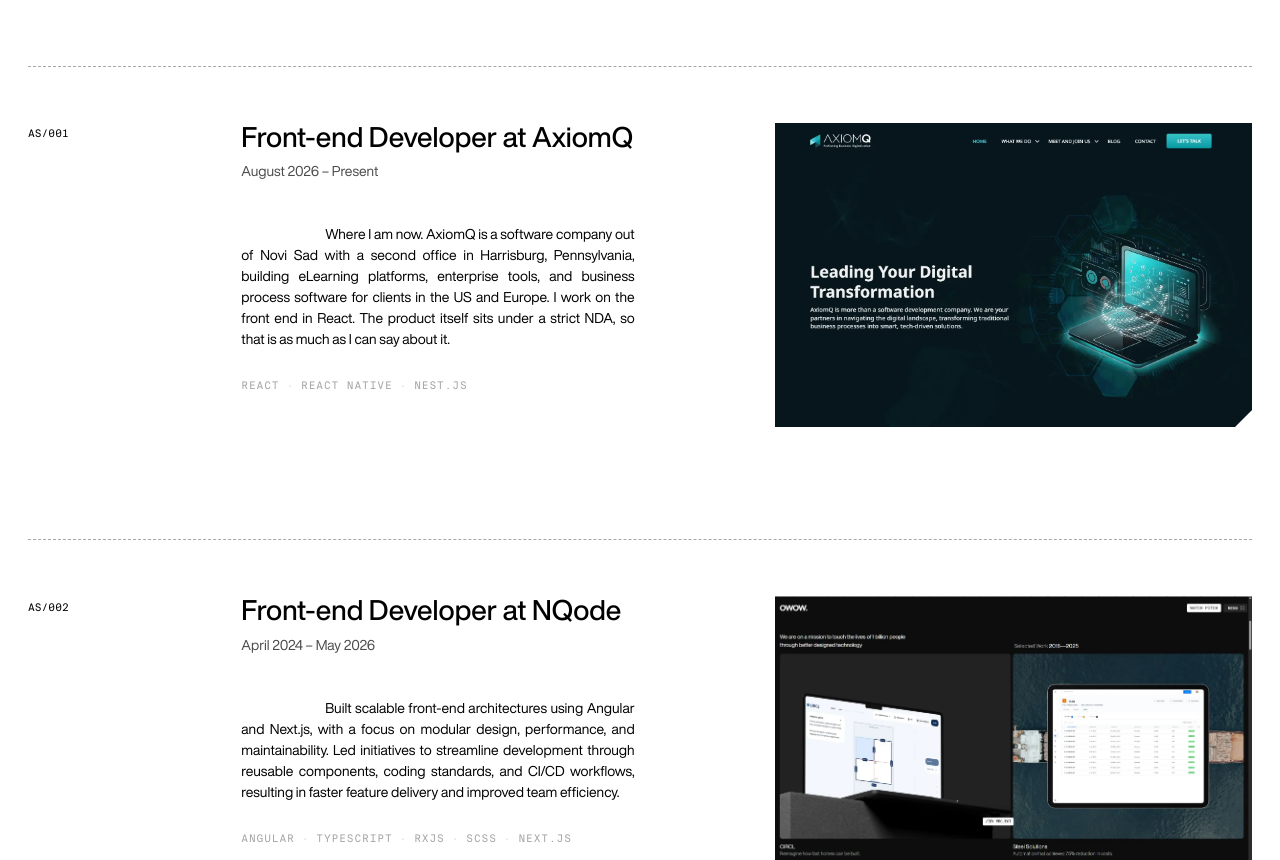
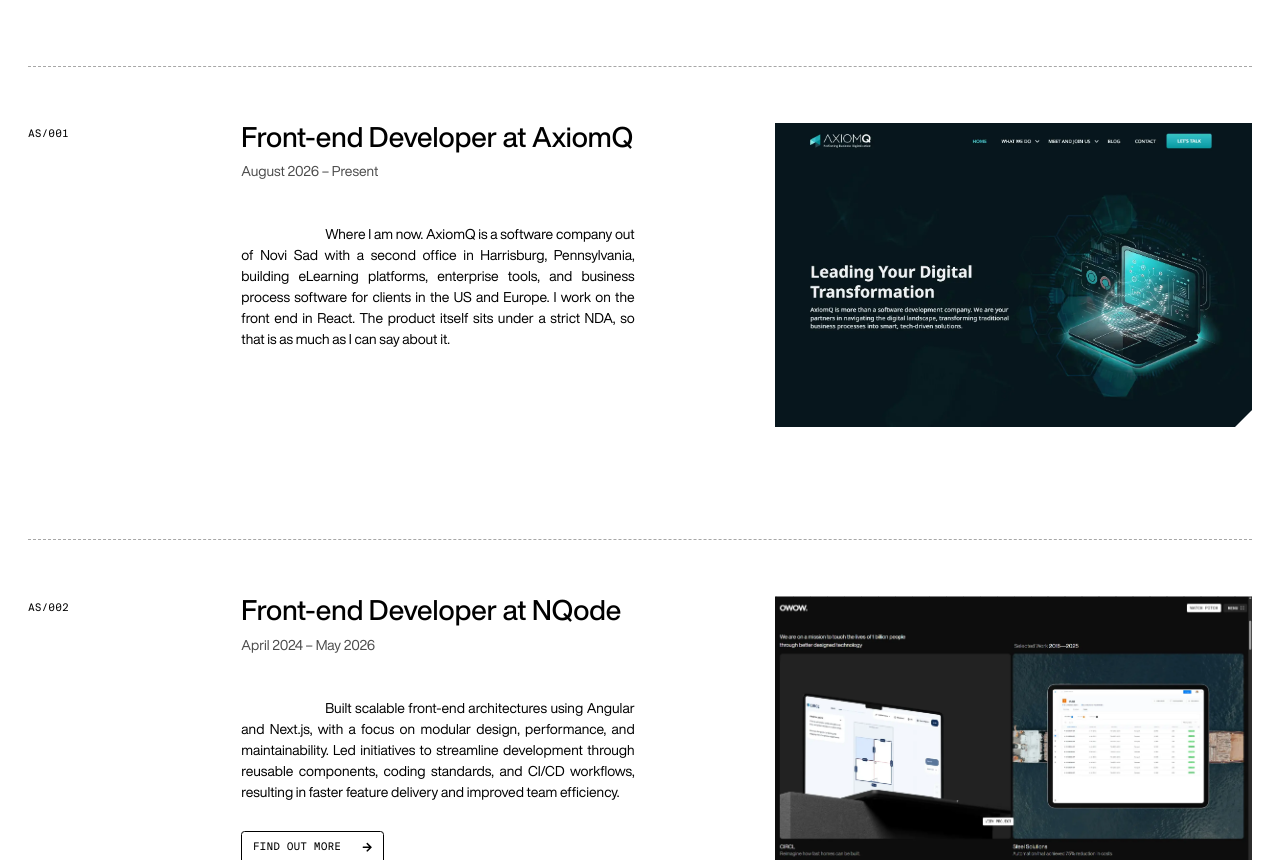
Before and after one commit to Valuh-Marko/marko_valuh_portfolio, a React (Vite) app: page / in a window 1280 px wide. Shown: the part 1940-2800 px from the top of the page. Built offline with nearby package versions, Linux system fonts and the light colour scheme.

Commit message:
refactor: remove tech stack display from Card component and update global styles for scrollbar

```diff
--- a/src/components/stacking-cards/components/Card.jsx
+++ b/src/components/stacking-cards/components/Card.jsx
@@ -29,11 +29,6 @@
         <p className="c-card__excerpt">
           {long_desc ? data.excerpt_xl : data.excerpt}
         </p>
-        {data.spec?.stack?.length > 0 && (
-          <ul className="c-card__tech">
-            {data.spec.stack.map((tech) => <li key={tech}>{tech}</li>)}
-          </ul>
-        )}
         {external ? (
           <>
             {data.external_url && (
--- a/src/styles/_global-styles.scss
+++ b/src/styles/_global-styles.scss
@@ -1,5 +1,15 @@
 @use "./mixin" as *;
 @use "./variables" as *;
+
+html,
+body {
+  scrollbar-width: none; // Firefox
+  -ms-overflow-style: none; // IE, Edge
+
+  &::-webkit-scrollbar {
+    display: none; // Chrome, Safari, Edge
+  }
+}
 
 html {
   font-size: 11px;
@@ -21,9 +31,16 @@
   }
 }
 
+// Font scales with viewport width on ultra-wide screens
+@media (min-width: 1920px) {
+  html {
+    font-size: 0.83vw;
+  }
+}
+
 .container {
   width: 100%;
-  max-width: 1920px;
+  max-width: 120rem;
   margin-inline: auto;
   padding-inline: 1rem;
 
```
